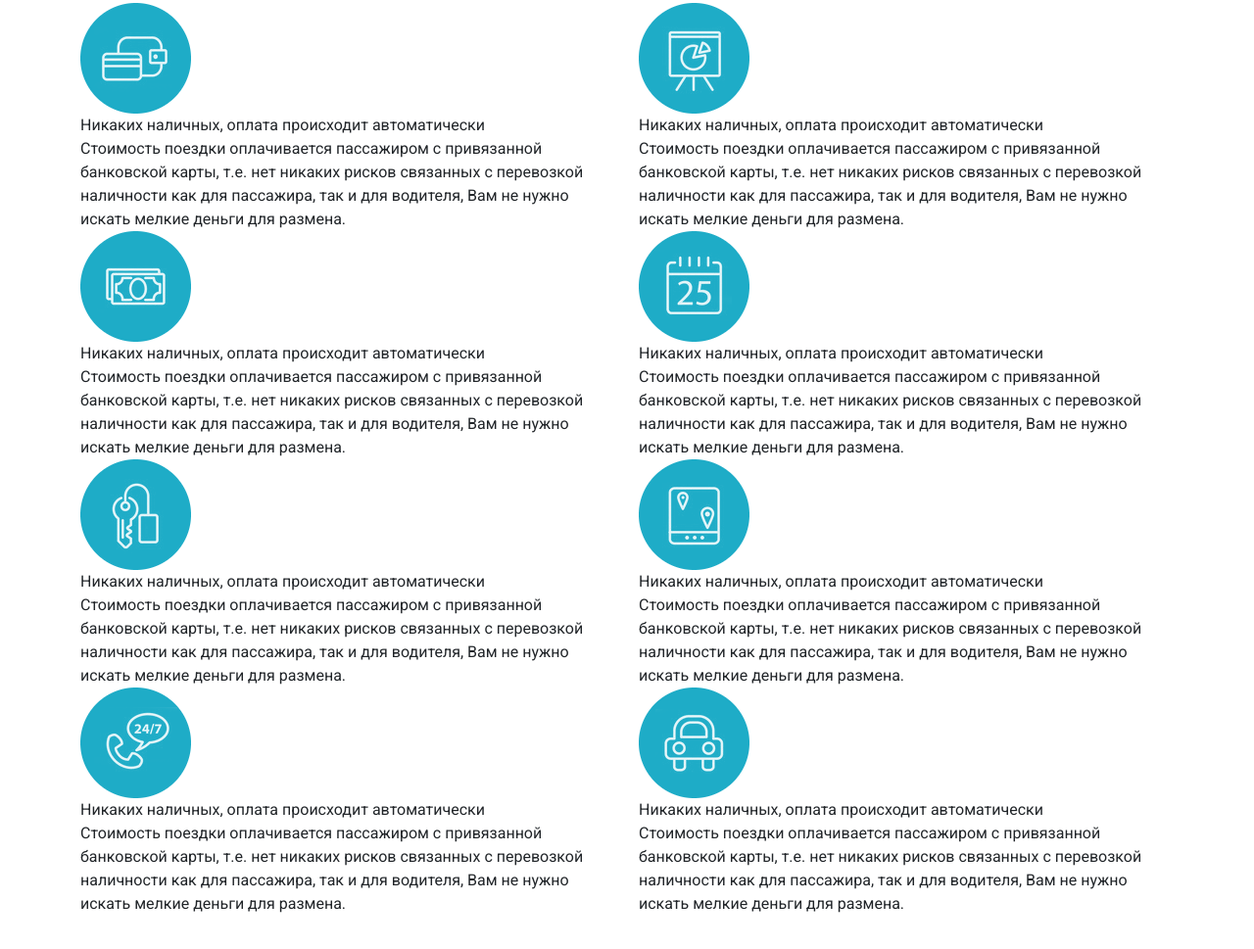
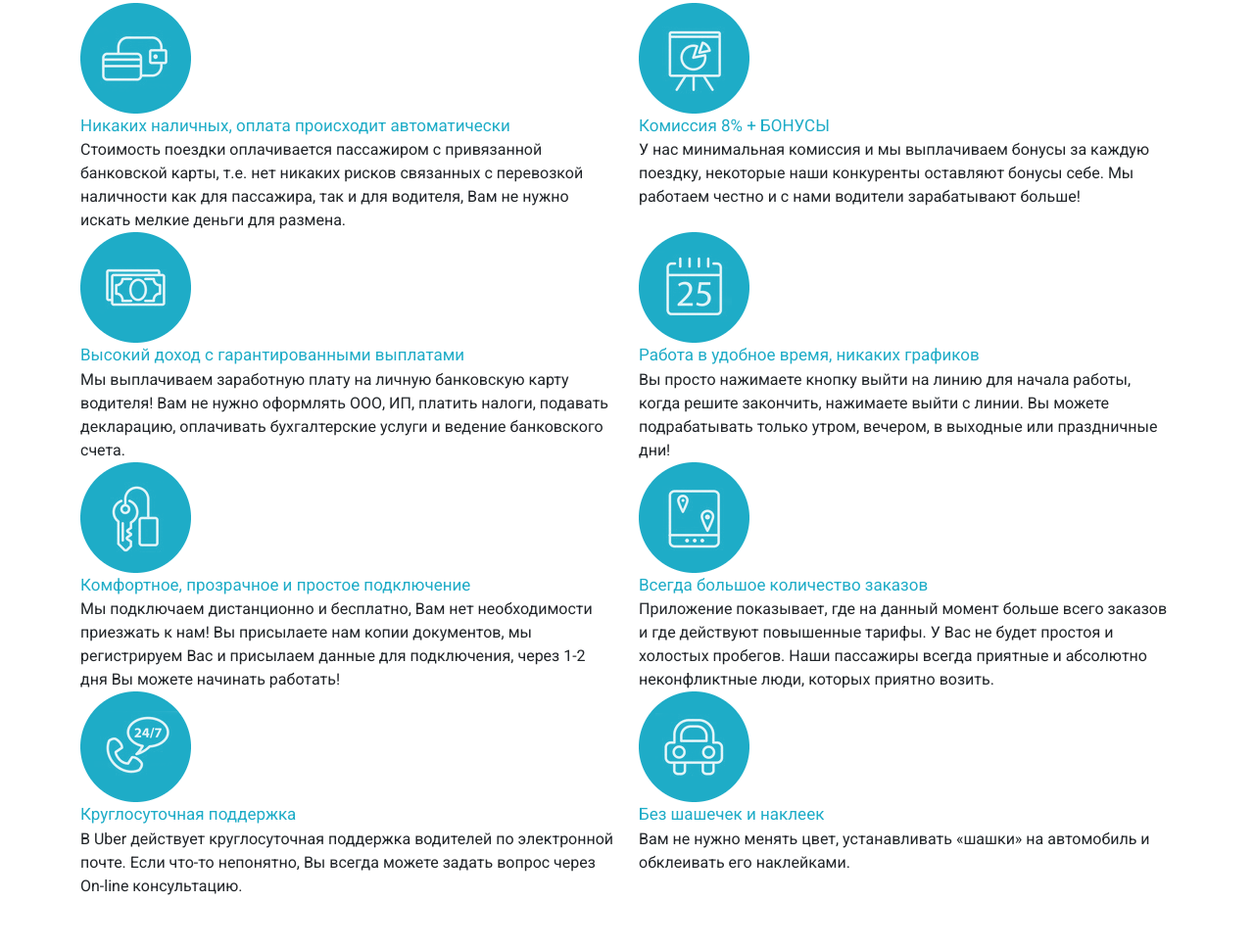
Before and after one commit to Astaper/Uber, a plain HTML site: page src/index.html in a window 1280 px wide. Shown: the part 1034-2003 px from the top of the page at 98% size. Drawn offline with Linux system fonts and the light colour scheme.

Commit message:
add text

```diff
--- a/src/css/style.css
+++ b/src/css/style.css
@@ -174,3 +174,12 @@ a {
     text-transform: uppercase;
     margin-top: 38px;
 }
+
+.reasons_descr .subtitle {
+    color: #1eacc7;
+    font-size: 17px;
+    font-weight: 400;
+
+
+
+}
--- a/src/index.html
+++ b/src/index.html
@@ -81,8 +81,7 @@
                             <img src="icons/2-layers (8).png" alt="">
                         </div>
                         <div class="reasons_descr">
-                            <div class="subtitle">Никаких наличных, оплата происходит
-                                автоматически</div>
+                            <div class="subtitle">Никаких наличных, оплата происходит автоматически</div>
                             <div class="reasons_text">
                                 Стоимость поездки оплачивается пассажиром с привязанной банковской карты, т.е. нет
                                 никаких рисков связанных с перевозкой наличности как для пассажира, так и для водителя,
@@ -96,12 +95,12 @@
                             <img src="icons/2-layers (12).png" alt="">
                         </div>
                         <div class="reasons_descr">
-                            <div class="subtitle">Никаких наличных, оплата происходит
-                                автоматически</div>
-                            <div class="reasons_text">
-                                Стоимость поездки оплачивается пассажиром с привязанной банковской карты, т.е. нет
-                                никаких рисков связанных с перевозкой наличности как для пассажира, так и для водителя,
-                                Вам не нужно искать мелкие деньги для размена.</div>
+                            <div class="subtitle">Комиссия 8% + БОНУСЫ
+                            </div>
+                            <div class="reasons_text">У нас минимальная комиссия и мы выплачиваем бонусы за каждую
+                                поездку, некоторые наши
+                                конкуренты оставляют бонусы себе. Мы работаем честно и с нами водители зарабатывают
+                                больше!</div>
                         </div>
                     </div>
                 </div>
@@ -111,12 +110,13 @@
                             <img src="icons/2-layers (9).png" alt="">
                         </div>
                         <div class="reasons_descr">
-                            <div class="subtitle">Никаких наличных, оплата происходит
-                                автоматически</div>
-                            <div class="reasons_text">
-                                Стоимость поездки оплачивается пассажиром с привязанной банковской карты, т.е. нет
-                                никаких рисков связанных с перевозкой наличности как для пассажира, так и для водителя,
-                                Вам не нужно искать мелкие деньги для размена.</div>
+                            <div class="subtitle">Высокий доход с гарантированными
+                                выплатами</div>
+                            <div class="reasons_text">Мы выплачиваем заработную плату на личную банковскую карту
+                                водителя! Вам не нужно
+                                оформлять ООО, ИП, платить налоги, подавать декларацию, оплачивать бухгалтерские услуги
+                                и ведение банковского счета.
+                            </div>
                         </div>
                     </div>
                 </div>
@@ -126,12 +126,13 @@
                             <img src="icons/2-layers (13).png" alt="">
                         </div>
                         <div class="reasons_descr">
-                            <div class="subtitle">Никаких наличных, оплата происходит
-                                автоматически</div>
-                            <div class="reasons_text">
-                                Стоимость поездки оплачивается пассажиром с привязанной банковской карты, т.е. нет
-                                никаких рисков связанных с перевозкой наличности как для пассажира, так и для водителя,
-                                Вам не нужно искать мелкие деньги для размена.</div>
+                            <div class="subtitle">Работа в удобное время, никаких
+                                графиков </div>
+                            <div class="reasons_text">Вы просто нажимаете кнопку выйти на линию для начала работы, когда
+                                решите закончить,
+                                нажимаете выйти с линии. Вы можете подрабатывать только утром, вечером, в выходные или
+                                праздничные дни!
+                            </div>
                         </div>
                     </div>
                 </div>
@@ -141,12 +142,12 @@
                             <img src="icons/2-layers (10).png" alt="">
                         </div>
                         <div class="reasons_descr">
-                            <div class="subtitle">Никаких наличных, оплата происходит
-                                автоматически</div>
+                            <div class="subtitle">Комфортное, прозрачное и простое
+                                подключение</div>
                             <div class="reasons_text">
-                                Стоимость поездки оплачивается пассажиром с привязанной банковской карты, т.е. нет
-                                никаких рисков связанных с перевозкой наличности как для пассажира, так и для водителя,
-                                Вам не нужно искать мелкие деньги для размена.</div>
+                                Мы подключаем дистанционно и бесплатно, Вам нет необходимости приезжать к нам! Вы
+                                присылаете нам копии документов, мы регистрируем Вас и присылаем данные для подключения,
+                                через 1-2 дня Вы можете начинать работать!</div>
                         </div>
                     </div>
                 </div>
@@ -156,12 +157,11 @@
                             <img src="icons/2-layers (14).png" alt="">
                         </div>
                         <div class="reasons_descr">
-                            <div class="subtitle">Никаких наличных, оплата происходит
-                                автоматически</div>
+                            <div class="subtitle">Всегда большое количество заказов</div>
                             <div class="reasons_text">
-                                Стоимость поездки оплачивается пассажиром с привязанной банковской карты, т.е. нет
-                                никаких рисков связанных с перевозкой наличности как для пассажира, так и для водителя,
-                                Вам не нужно искать мелкие деньги для размена.</div>
+                                Приложение показывает, где на данный момент больше всего заказов и где действуют
+                                повышенные тарифы. У Вас не будет простоя и холостых пробегов. Наши пассажиры всегда
+                                приятные и абсолютно неконфликтные люди, которых приятно возить.</div>
                         </div>
                     </div>
                 </div>
@@ -171,12 +171,11 @@
                             <img src="icons/2-layers (11).png" alt="">
                         </div>
                         <div class="reasons_descr">
-                            <div class="subtitle">Никаких наличных, оплата происходит
-                                автоматически</div>
-                            <div class="reasons_text">
-                                Стоимость поездки оплачивается пассажиром с привязанной банковской карты, т.е. нет
-                                никаких рисков связанных с перевозкой наличности как для пассажира, так и для водителя,
-                                Вам не нужно искать мелкие деньги для размена.</div>
+                            <div class="subtitle">Круглосуточная поддержка</div>
+                            <div class="reasons_text">В Uber действует круглосуточная поддержка водителей по электронной
+                                почте. Если что-то
+                                непонятно, Вы всегда можете задать вопрос через On-line консультацию.
+                            </div>
                         </div>
                     </div>
                 </div>
@@ -186,12 +185,10 @@
                             <img src="icons/2-layers (15).png" alt="">
                         </div>
                         <div class="reasons_descr">
-                            <div class="subtitle">Никаких наличных, оплата происходит
-                                автоматически</div>
+                            <div class="subtitle">Без шашечек и наклеек</div>
                             <div class="reasons_text">
-                                Стоимость поездки оплачивается пассажиром с привязанной банковской карты, т.е. нет
-                                никаких рисков связанных с перевозкой наличности как для пассажира, так и для водителя,
-                                Вам не нужно искать мелкие деньги для размена.</div>
+                                Вам не нужно менять цвет, устанавливать «шашки» на автомобиль и обклеивать его
+                                наклейками.</div>
                         </div>
                     </div>
                 </div>
```
